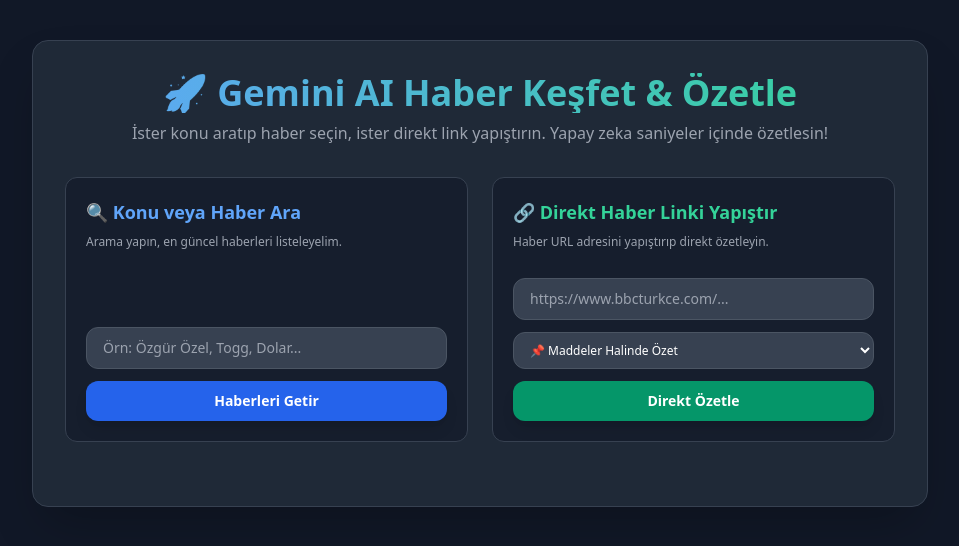
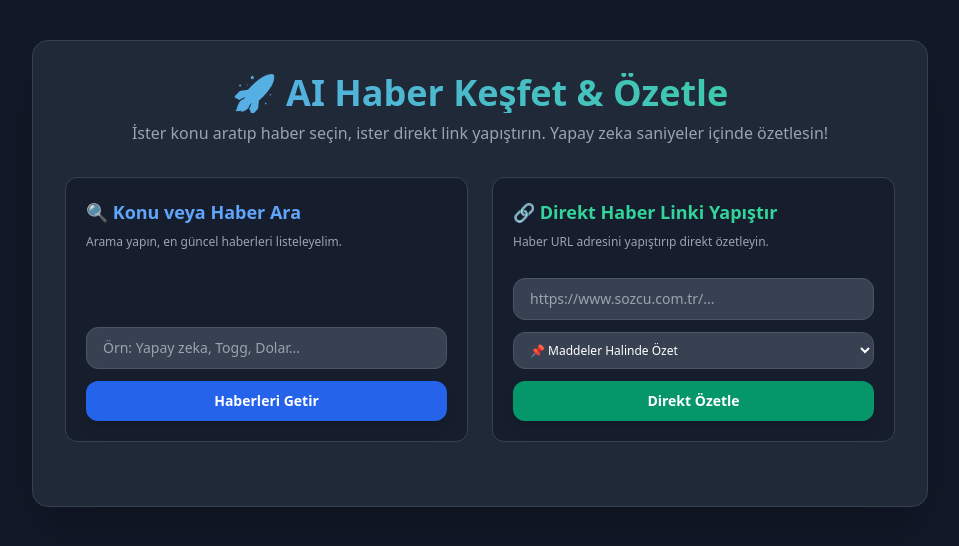
Before and after one commit to Leartha/AI-News-Scraper, a Flask app: page / in a window 1280 px wide. Shown: the top 546 px of the page, without its empty margins (160-1119 px from the left). Run offline with Flask 3, Linux system fonts and the light colour scheme; some libraries are stand-ins or nearby versions.

Commit message:
Update index.html

```diff
--- a/templates/index.html
+++ b/templates/index.html
@@ -12,7 +12,7 @@
 
         <div class="text-center mb-8">
             <h1 class="text-3xl md:text-4xl font-extrabold text-transparent bg-clip-text bg-gradient-to-r from-blue-400 to-emerald-400 mb-2">
-                🚀 Gemini AI Haber Keşfet & Özetle
+                🚀 AI Haber Keşfet & Özetle
             </h1>
             <p class="text-gray-400 text-sm md:text-base">
                 İster konu aratıp haber seçin, ister direkt link yapıştırın. Yapay zeka saniyeler içinde özetlesin!
@@ -22,7 +22,7 @@
         <!-- İKİLİ ARAMA / LİNK GİRİŞ ALANI -->
         <div class="grid grid-cols-1 md:grid-cols-2 gap-6 mb-8">
 
-                    <!-- KONU ARAMA BARI -->
+            <!-- KONU ARAMA BARI (GET METODU) -->
             <div class="bg-gray-900/60 p-5 rounded-xl border border-gray-700 flex flex-col justify-between">
                 <div>
                     <h2 class="text-lg font-semibold text-blue-400 mb-2 flex items-center gap-2">
@@ -31,9 +31,8 @@
                     <p class="text-xs text-gray-400 mb-4">Arama yapın, en güncel haberleri listeleyelim.</p>
                 </div>
 
-            <!-- METHOD = GET OLARAK GÜNCELLENDİ -->
                 <form action="/" method="GET" class="space-y-3">
-                <input type="text" name="query" value="{{ arama_kelimesi }}" placeholder="Örn: Özgür Özel, Togg, Dolar..." required
+                    <input type="text" name="query" value="{{ arama_kelimesi }}" placeholder="Örn: Yapay zeka, Togg, Dolar..." required
                         class="w-full px-4 py-2.5 bg-gray-700 border border-gray-600 rounded-xl focus:outline-none focus:ring-2 focus:ring-blue-500 text-white placeholder-gray-400 text-sm">
                     <button type="submit"
                         class="w-full bg-blue-600 hover:bg-blue-500 text-white font-bold py-2.5 px-4 rounded-xl shadow-lg transition text-sm cursor-pointer">
@@ -53,7 +52,7 @@
 
                 <form method="POST" class="space-y-3">
                     <input type="hidden" name="islem_turu" value="ozetle">
-                    <input type="url" name="url" placeholder="https://www.bbcturkce.com/..." required
+                    <input type="url" name="url" placeholder="https://www.sozcu.com.tr/..." required
                         class="w-full px-4 py-2.5 bg-gray-700 border border-gray-600 rounded-xl focus:outline-none focus:ring-2 focus:ring-emerald-500 text-white placeholder-gray-400 text-sm">
 
                     <select name="format" class="w-full px-3 py-2 bg-gray-700 border border-gray-600 rounded-xl focus:outline-none text-white text-xs cursor-pointer">
@@ -130,7 +129,7 @@
                 <div>
                     <div class="flex flex-wrap items-center justify-between gap-2 mb-2">
                         <h3 class="text-lg font-semibold text-emerald-400 flex items-center gap-2">
-                            <span>✨ Gemini AI Özeti</span>
+                            <span>✨ AI Haber Özeti</span>
                         </h3>
 
                         <div class="flex items-center gap-2 bg-gray-900/60 p-1.5 rounded-xl border border-gray-700">
@@ -142,11 +141,10 @@
 
                             <select id="hiz-secimi"
                                 class="text-xs bg-gray-700 hover:bg-gray-600 text-gray-300 font-semibold py-1 px-1.5 rounded-lg border border-gray-600 focus:outline-none transition cursor-pointer">
-                                <option value="0.5">0.5x</option>
+                                <option value="0.8">0.8x</option>
                                 <option value="1.0" selected>1.0x</option>
+                                <option value="1.1">1.1x</option>
                                 <option value="1.25">1.25x</option>
-                                <option value="1.5">1.5x</option>
-                                <option value="2.0">2.0x</option>
                             </select>
 
                             <button type="button" onclick="seslendir()" id="ses-btn"
@@ -175,9 +173,28 @@
     </div>
 
     <script>
+        let kütüphaneSesi = null;
+
+        // Tarayıcıdaki Türkçe Kadın Sesini Otomatik Tespit Et
+        function tıklaVeSesleriYukle() {
+            if ('speechSynthesis' in window) {
+                const voices = speechSynthesis.getVoices();
+                // 1. Öncelik: Akıcı Google veya Natural Kadın Türkçe Sesleri
+                // 2. Öncelik: Herhangi bir Türkçe (tr-TR) Ses
+                kütüphaneSesi = voices.find(v => v.lang.includes("tr") && (v.name.includes("Google") || v.name.includes("Natural") || v.name.includes("Yelda") || v.name.includes("Emel")))
+                            || voices.find(v => v.lang.startsWith("tr"));
+            }
+        }
+
+        if ('speechSynthesis' in window) {
+            speechSynthesis.onvoiceschanged = tıklaVeSesleriYukle;
+            tıklaVeSesleriYukle();
+        }
+
         function seslendir() {
             const btn = document.getElementById("ses-btn");
 
+            // Eğer zaten okunuyorsa durdur
             if (speechSynthesis.speaking) {
                 speechSynthesis.cancel();
                 btn.innerHTML = "🔊 Dinle";
@@ -186,8 +203,12 @@
                 return;
             }
 
-            const metin = document.getElementById("ozet-metni").innerText;
+            let metin = document.getElementById("ozet-metni").innerText;
             if (!metin) return;
+
+            // ⚡ EMOJİ VE RAPTİYELERİ TEMİZLEME ALGORİTMASI
+            // Bütün özel emojileri ve simgeleri siler, metnin akışını bozmaz.
+            metin = metin.replace(/[\u{1F600}-\u{1F64F}\u{1F300}-\u{1F5FF}\u{1F680}-\u{1F6FF}\u{1F700}-\u{1F77F}\u{1F780}-\u{1F7FF}\u{1F800}-\u{1F8FF}\u{1F900}-\u{1F9FF}\u{1FA00}-\u{1FA6F}\u{1FA70}-\u{1FAFF}\u{2600}-\u{26FF}\u{2700}-\u{27BF}📌🎯🐦❓✨]/gu, '');
 
             const secilenHiz = parseFloat(document.getElementById("hiz-secimi").value) || 1.0;
             const secilenSes = parseFloat(document.getElementById("ses-seviyesi").value) ?? 1.0;
@@ -196,6 +217,11 @@
             utterance.lang = "tr-TR";
             utterance.rate = secilenHiz;
             utterance.volume = secilenSes;
+
+            // Eğer doğal kadın sesi bulunduysa onu atıyoruz
+            if (kütüphaneSesi) {
+                utterance.voice = kütüphaneSesi;
+            }
 
             utterance.onstart = function() {
                 btn.innerHTML = "⏹️ Durdur";
```
Lines whose indentation alone changed are shown as unchanged.
